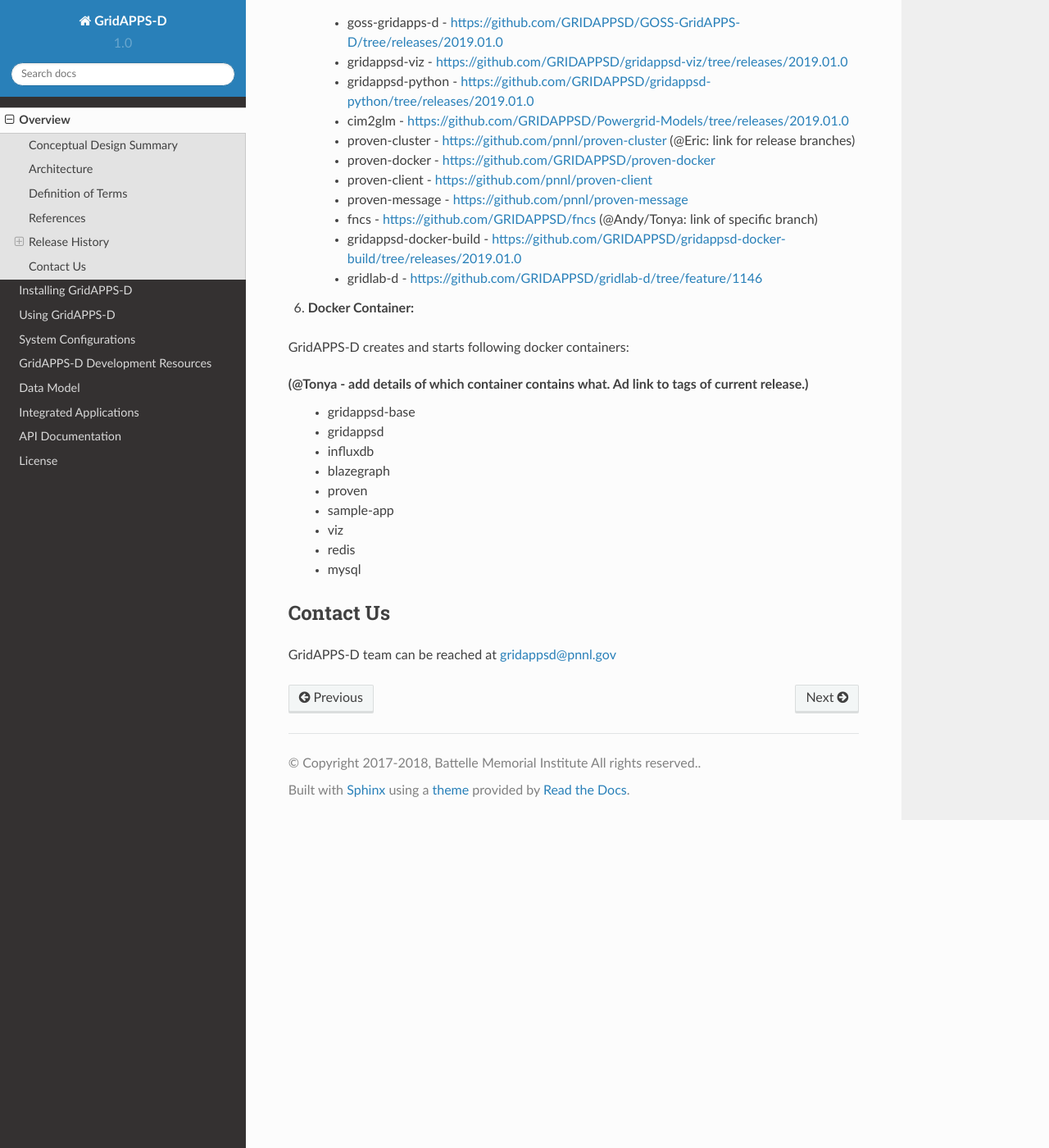
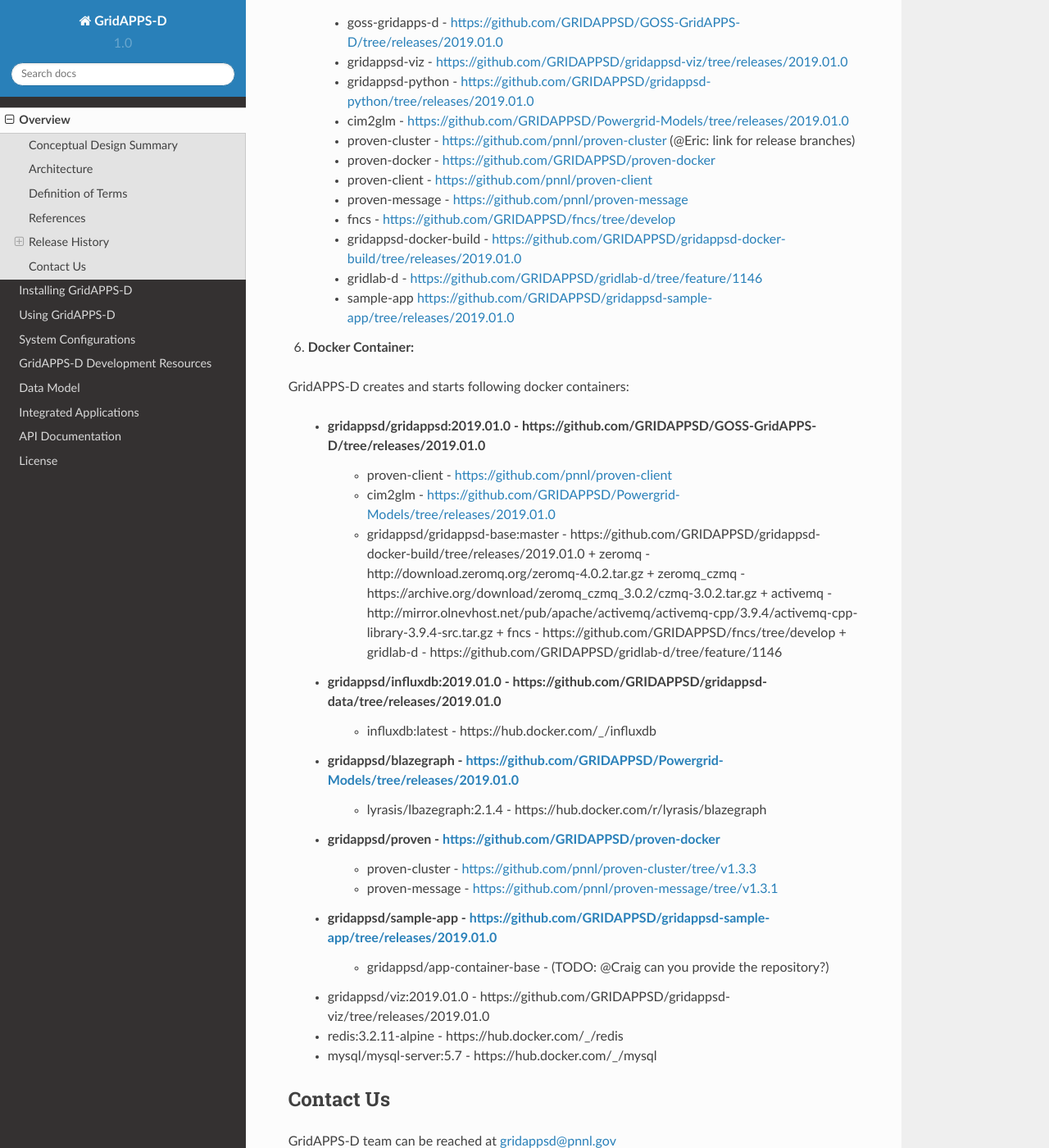
Before and after one commit to ericstephan/gridappsd-docs, a Sphinx documentation site: the page built from docs/source/overview/index.rst, in a window 1280 px wide and 1400 px high, scrolled down 6803 px. Shown: the whole window at 82% size. Built offline with Sphinx 7.4.7 and the Read the Docs theme 2.0.0, drawn with Linux system fonts in a browser that asks for light colours; pages that are not in the unit, such as notebooks, are missing from menus.

Commit message:
updated docker containers

```diff
--- a/docs/source/overview/version_history.rst
+++ b/docs/source/overview/version_history.rst
@@ -139,21 +139,33 @@
 	- proven-docker - https://github.com/GRIDAPPSD/proven-docker
 	- proven-client - https://github.com/pnnl/proven-client
 	- proven-message - https://github.com/pnnl/proven-message
-	- fncs - https://github.com/GRIDAPPSD/fncs (@Andy/Tonya: link of specific branch)
+	- fncs - https://github.com/GRIDAPPSD/fncs/tree/develop
 	- gridappsd-docker-build - https://github.com/GRIDAPPSD/gridappsd-docker-build/tree/releases/2019.01.0
 	- gridlab-d - https://github.com/GRIDAPPSD/gridlab-d/tree/feature/1146
+        - sample-app https://github.com/GRIDAPPSD/gridappsd-sample-app/tree/releases/2019.01.0
 
 6. **Docker Container:**
 
 GridAPPS-D creates and starts following docker containers:
 
-(@Tonya - add details of which container contains what. Ad link to tags of current release.)
-	- gridappsd-base
-	- gridappsd
-	- influxdb
-	- blazegraph
-	- proven
-	- sample-app
-	- viz
-	- redis
-	- mysql
+	- gridappsd/gridappsd:2019.01.0 - https://github.com/GRIDAPPSD/GOSS-GridAPPS-D/tree/releases/2019.01.0
+            + proven-client - https://github.com/pnnl/proven-client
+            + cim2glm - https://github.com/GRIDAPPSD/Powergrid-Models/tree/releases/2019.01.0
+	    + gridappsd/gridappsd-base:master - https://github.com/GRIDAPPSD/gridappsd-docker-build/tree/releases/2019.01.0
+              + zeromq - http://download.zeromq.org/zeromq-4.0.2.tar.gz
+              + zeromq_czmq - https://archive.org/download/zeromq_czmq_3.0.2/czmq-3.0.2.tar.gz
+              + activemq - http://mirror.olnevhost.net/pub/apache/activemq/activemq-cpp/3.9.4/activemq-cpp-library-3.9.4-src.tar.gz
+              + fncs - https://github.com/GRIDAPPSD/fncs/tree/develop
+              + gridlab-d - https://github.com/GRIDAPPSD/gridlab-d/tree/feature/1146
+	- gridappsd/influxdb:2019.01.0 - https://github.com/GRIDAPPSD/gridappsd-data/tree/releases/2019.01.0
+            + influxdb:latest - https://hub.docker.com/_/influxdb
+	- gridappsd/blazegraph - https://github.com/GRIDAPPSD/Powergrid-Models/tree/releases/2019.01.0
+            + lyrasis/lbazegraph:2.1.4 - https://hub.docker.com/r/lyrasis/blazegraph
+	- gridappsd/proven - https://github.com/GRIDAPPSD/proven-docker
+            + proven-cluster - https://github.com/pnnl/proven-cluster/tree/v1.3.3
+            + proven-message - https://github.com/pnnl/proven-message/tree/v1.3.1
+	- gridappsd/sample-app - https://github.com/GRIDAPPSD/gridappsd-sample-app/tree/releases/2019.01.0
+            + gridappsd/app-container-base - (TODO: @Craig can you provide the repository?)
+	- gridappsd/viz:2019.01.0 - https://github.com/GRIDAPPSD/gridappsd-viz/tree/releases/2019.01.0
+	- redis:3.2.11-alpine - https://hub.docker.com/_/redis
+	- mysql/mysql-server:5.7 - https://hub.docker.com/_/mysql
```
